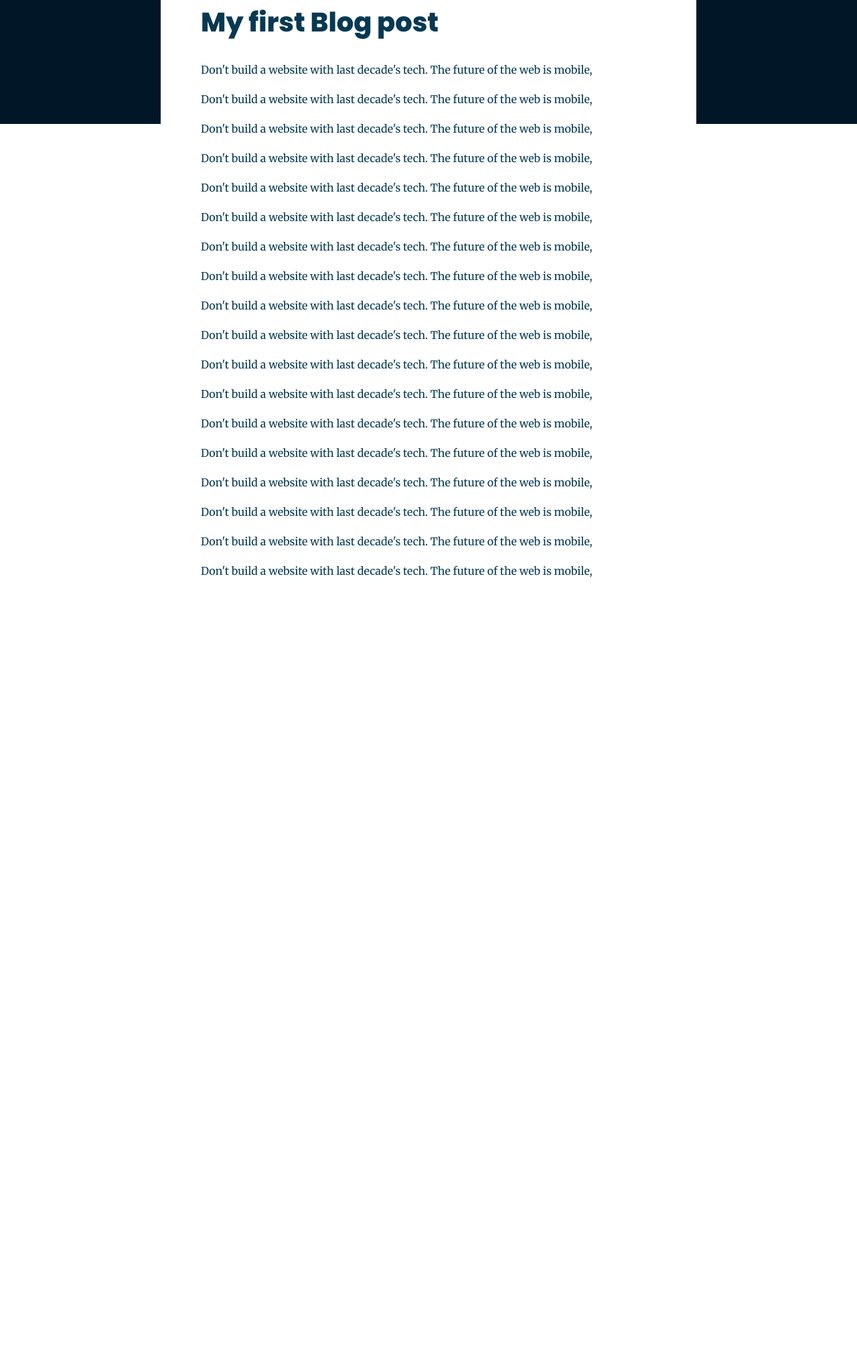
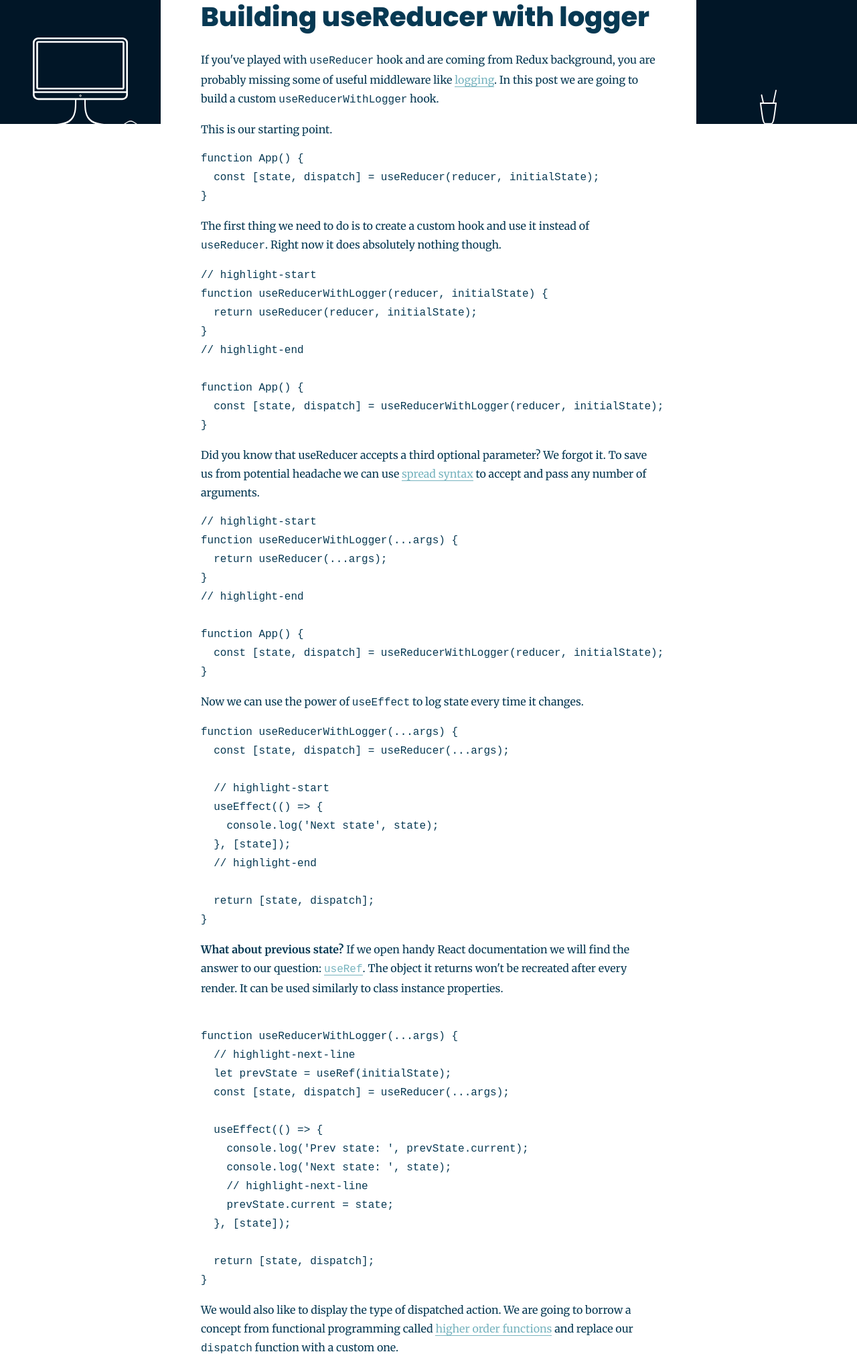
Before and after one commit to latviancoder/staleclosures.dev, a Gatsby site: page /my-firstpost in a window 1280 px wide. Shown: the part 295-2325 px from the top of the page at 67% size. Before the commit the page ends 1237 px from the top, so only its background shows below. Built offline with nearby package versions, Linux system fonts and the light colour scheme; Gatsby itself is replaced by a stand-in of ours; some packages are replaced by stand-ins of ours; code samples lack their colours; a web font is replaced by a local one.

Commit message:
first blog and responsive

````diff
--- a/src/components/bg/fixed-bg.js
+++ b/src/components/bg/fixed-bg.js
@@ -4,6 +4,7 @@ import Computer from './computer';
 import Glass from './glass';
 import Mouse from './mouse';
 import Dan from './dan';
+import { breakpointM, breakpointS } from '../../constants/constants';
 
 const Bg = styled.div`
   position: fixed;
@@ -14,6 +15,10 @@ const Bg = styled.div`
   height: 60vh;
   background: #011627;
   z-index: 0;
+  display: none;
+  @media (min-width: ${breakpointS}) {
+    display: block;
+  }
 `;
 
 const ComputerContainer = styled.div`
@@ -45,7 +50,7 @@ const DanContainer = styled.div`
 
 const Icons = styled.div`
   display: none;
-  @media (min-width: 1500px) {
+  @media (min-width: ${breakpointM}) {
     display: block;
   }
 `;
--- a/src/components/header/description.js
+++ b/src/components/header/description.js
@@ -1,13 +1,21 @@
 import React from 'react';
 import styled from 'styled-components';
 import { animated, useSpring } from 'react-spring';
+import { breakpointM, breakpointS } from '../../constants/constants';
 
 const Container = styled(animated.div)`
-  font-size: 26px;
+  font-size: 24px;
   line-height: 41px;
   color: #fff;
   a {
     color: #94f6e2;
+  }
+  display: none;
+  @media (min-width: ${breakpointS}) {
+    display: block;
+  }
+  @media (min-width: ${breakpointM}) {
+    font-size: 26px;
   }
 `;
 
@@ -20,6 +28,6 @@ export default function Description() {
   </a>, talk at
     {' '}<a href="https://www.youtube.com/watch?v=nRQoduHpGcw" target="_blank">meetups</a>,
     {' '}experiment with <a href="https://github.com/latviancoder" target="_blank">different technologies</a> and
-    {' '}<a href="https://twitter.com/latviancoder" target="_blank">tweet</a> stuff. I also love React.
+    {' '}<a href="https://twitter.com/latviancoder" target="_blank">tweet</a> stuff.
   </Container>;
 }
--- a/src/components/header/header.js
+++ b/src/components/header/header.js
@@ -4,25 +4,35 @@ import { animated } from 'react-spring';
 
 import Description from './description';
 import ReactLogo from './react-logo';
+import { breakpointM, breakpointS } from '../../constants/constants';
 
 const Logo = styled(animated.div)`
   will-change: transform;
   flex: 0 0 138px;
   height: 138px;
   margin-right: 45px;
-  margin-left: 7px;
+  margin-left: 35px;
+  @media (min-width: ${breakpointM}) {
+    margin-left: 7px;
+  }
 `;
 
 const Container = styled.header`
-  display: flex;
+  display: none;
   align-items: center;
-  padding:  50px 0;
+  @media (min-width: ${breakpointS}) {
+    display: flex;
+    padding: 25px 0;
+  }
+  @media (min-width: ${breakpointM}) {
+    padding: 50px 0;
+  }
 `;
 
 const Header = memo(() => {
   return <Container>
     <Logo>
-      {/*<ReactLogo/>*/}
+      <ReactLogo/>
     </Logo>
     <Description/>
   </Container>;
--- a/src/components/shared/heading.js
+++ b/src/components/shared/heading.js
@@ -1,10 +1,17 @@
 import styled from 'styled-components';
+import { breakpointS } from '../../constants/constants';
 
 const Heading = styled.h1`
   margin-top: 0;
   font-family: 'Poppins', serif;
-  font-size: 40px;
+  font-size: 30px;
+  line-height: 35px;
   font-weight: 800;
+  word-break: break-word;
+  @media (min-width: ${breakpointS}) {
+    font-size: 40px;
+    line-height: 45px;
+  }
 `;
 
 export default Heading;
--- /dev/null
+++ b/src/constants/constants.js
@@ -0,0 +1,2 @@
+export const breakpointS = '700px';
+export const breakpointM = '1200px';
--- a/src/layouts/index.js
+++ b/src/layouts/index.js
@@ -2,6 +2,7 @@ import React, { useRef } from 'react';
 import styled, { createGlobalStyle } from 'styled-components';
 import FixedBg from '../components/bg/fixed-bg';
 import Header from '../components/header/header';
+import { breakpointM, breakpointS } from '../constants/constants';
 
 const GlobalStyle = createGlobalStyle`
   body {
@@ -19,9 +20,11 @@ const GlobalStyle = createGlobalStyle`
     text-decoration: none;
   }
   .language-text {
-    font-family: 'Hack', monospace;
-    padding: .15em .3em .05em;
-    background: #e7f6f4;
+      font-family: 'Hack',monospace;
+      padding: .15em .3em .05em;
+      position: relative;
+      background: aliceblue;
+      z-index: -1;
   }
   .gatsby-highlight {
     margin: 30px -20px;
@@ -159,8 +162,8 @@ const GlobalStyle = createGlobalStyle`
     display: block;
     margin-right: -20px;
     margin-left: -20px;
-    padding: 0 20px;
-    border-left: 0.25em solid #e189ff;
+    padding: 0 17px;
+    border-left: 3px solid #e189ff;
   }
 `;
 
@@ -172,10 +175,8 @@ const Container = styled.div`
 
 const Main = styled.div`
   background: #fff;
-  padding: 60px;
+  padding: 20px 15px;
   position: relative;
-  border-top-left-radius: 30px;
-  border-top-right-radius: 30px;
   z-index: 1;
   min-height: 60vh;
   a {
@@ -185,6 +186,14 @@ const Main = styled.div`
     &:hover {
       box-shadow: none;
     }
+  }
+  @media (min-width: ${breakpointS}) {
+    padding: 40px;
+    border-top-left-radius: 30px;
+    border-top-right-radius: 30px;
+  }
+  @media (min-width: ${breakpointM}) {
+    padding: 60px;
   }
 `;
 
--- a/src/pages/my-firstpost/index.md
+++ b/src/pages/my-firstpost/index.md
@@ -1,41 +1,154 @@
 ---
-title: "My first Blog post"
-description: This post is related to the gatsbyjs
+title: "Building useReducer with logger"
+description: Don't build a website with last decade's tech. The future of the web is mobile. However, many of them are too subtle to catch with a lint rule anyway.
 date: '2018-09-26'
 image: ''
 ---
-Don't build a website with last decade's tech. The future of the web is mobile,
 
-Don't build a website with last decade's tech. The future of the web is mobile,
+If you've played with `useReducer` hook and are coming from Redux background, you are probably missing some of useful middleware like [logging](https://github.com/LogRocket/redux-logger). In this post we are going to build a custom `useReducerWithLogger` hook.
 
-Don't build a website with last decade's tech. The future of the web is mobile,
+This is our starting point.
 
-Don't build a website with last decade's tech. The future of the web is mobile,
+```javascript
+function App() {
+  const [state, dispatch] = useReducer(reducer, initialState);
+}
+```
 
-Don't build a website with last decade's tech. The future of the web is mobile,
+The first thing we need to do is to create a custom hook and use it instead of `useReducer`. Right now it does absolutely nothing though.
 
-Don't build a website with last decade's tech. The future of the web is mobile,
+```javascript
+// highlight-start
+function useReducerWithLogger(reducer, initialState) {
+  return useReducer(reducer, initialState);
+}
+// highlight-end
 
-Don't build a website with last decade's tech. The future of the web is mobile,
+function App() {
+  const [state, dispatch] = useReducerWithLogger(reducer, initialState);
+}
+```
 
-Don't build a website with last decade's tech. The future of the web is mobile,
+Did you know that useReducer accepts a third optional parameter? We forgot it. To save us from potential headache we can use [spread syntax](https://developer.mozilla.org/en-US/docs/Web/JavaScript/Reference/Operators/Spread_syntax) to accept and pass any number of arguments.
 
-Don't build a website with last decade's tech. The future of the web is mobile,
+```javascript
+// highlight-start
+function useReducerWithLogger(...args) {
+  return useReducer(...args);
+}
+// highlight-end
 
-Don't build a website with last decade's tech. The future of the web is mobile,
+function App() {
+  const [state, dispatch] = useReducerWithLogger(reducer, initialState);
+}
+```
 
-Don't build a website with last decade's tech. The future of the web is mobile,
+Now we can use the power of `useEffect` to log state every time it changes.
 
-Don't build a website with last decade's tech. The future of the web is mobile,
+```javascript
+function useReducerWithLogger(...args) {
+  const [state, dispatch] = useReducer(...args);
 
-Don't build a website with last decade's tech. The future of the web is mobile,
+  // highlight-start
+  useEffect(() => {
+    console.log('Next state', state);
+  }, [state]);
+  // highlight-end
 
-Don't build a website with last decade's tech. The future of the web is mobile,
+  return [state, dispatch];
+}
+```
 
-Don't build a website with last decade's tech. The future of the web is mobile,
+**What about previous state?** If we open handy React documentation we will find the answer to our question: [`useRef`](https://reactjs.org/docs/hooks-faq.html#how-to-get-the-previous-props-or-state). The object it returns won't be recreated after every render. It can be used similarly to class instance properties.
 
-Don't build a website with last decade's tech. The future of the web is mobile,
+```javascript
 
-Don't build a website with last decade's tech. The future of the web is mobile,
+function useReducerWithLogger(...args) {
+  // highlight-next-line
+  let prevState = useRef(initialState);
+  const [state, dispatch] = useReducer(...args);
 
-Don't build a website with last decade's tech. The future of the web is mobile,
+  useEffect(() => {
+    console.log('Prev state: ', prevState.current);
+    console.log('Next state: ', state);
+    // highlight-next-line
+    prevState.current = state;
+  }, [state]);
+
+  return [state, dispatch];
+}
+```
+
+We would also like to display the type of dispatched action. We are going to borrow a concept from functional programming called [higher order functions](https://egghead.io/lessons/javascript-modify-functions-with-higher-order-functions-in-javascript) and replace our `dispatch` function with a custom one.
+
+```javascript
+// highlight-start
+function withLogger(dispatch) {
+  return function (action) {
+    console.log('Action Type:', action.type);
+    return dispatch(action);
+  }
+}
+// highlight-end
+
+function useReducerWithLogger(...args) {
+  let prevState = useRef(initialState);
+  const [state, dispatch] = useReducer(...args);
+
+  // highlight-next-line
+  const dispatchWithLogger = withLogger(dispatch);
+
+  useEffect(() => {
+    console.log('Prev state: ', prevState.current);
+    console.log('Next state: ', state);
+    prevState.current = state;
+  }, [state]);
+
+  // highlight-next-line
+  return [state, dispatchWithLogger];
+}
+```
+
+If we don't want the function to be recreated on every render we can also memoize it.
+
+```javascript
+const dispatchWithLogger = useMemo(() => {
+  return withLogger(dispatch);
+}, [dispatch]);
+```
+
+As a final touch we can use [console.groupCollapsed](https://developer.mozilla.org/en-US/docs/Web/API/Console/groupCollapsed) to keep our console output clean and readable.
+
+```javascript
+function enchanceDispatchWithLogger(dispatch) {
+  return function (action) {
+    // highlight-next-line
+    console.groupCollapsed('Action Type:', action.type);
+    return dispatch(action);
+  }
+}
+
+function useReducerWithLogger(...args) {
+  let prevState = useRef(initialState);
+  const [state, dispatch] = useReducer(...args);
+
+  const dispatchWithLogger = useMemo(() => {
+    return enchanceDispatchWithLogger(dispatch);
+  }, [dispatch]);
+
+  useEffect(() => {
+    if (state !== initialState) {
+      console.log('Prev state: ', prevState.current);
+      console.log('Next state: ', state);
+      // highlight-next-line
+      console.groupEnd();
+    }
+    prevState.current = state;
+  }, [state]);
+
+
+  return [state, dispatchWithLogger];
+}
+```
+
+The final version is available on [codesandbox](https://codesandbox.io/s/008koj8zov), feel free to play with it and use it in your projects.
````
